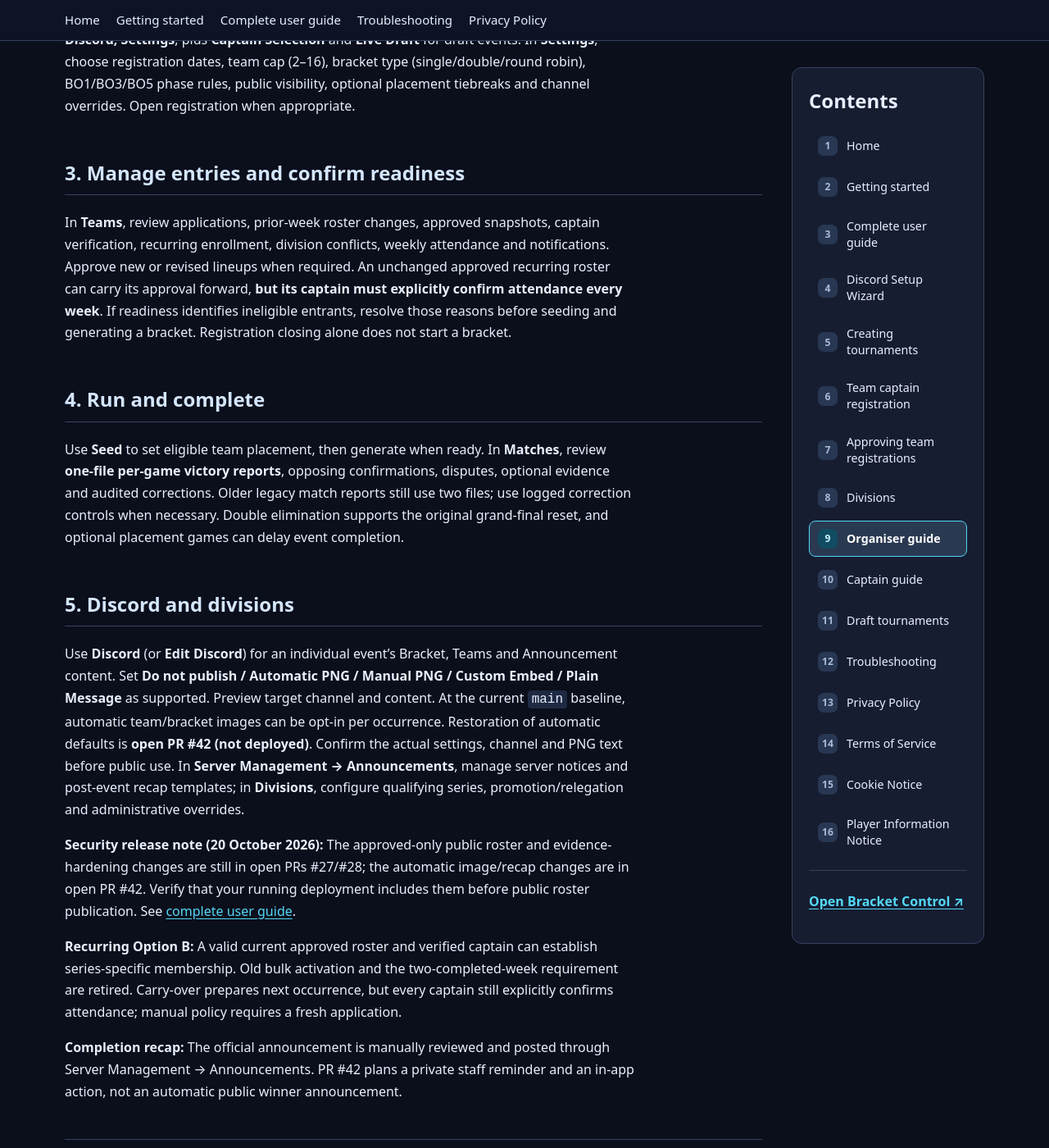
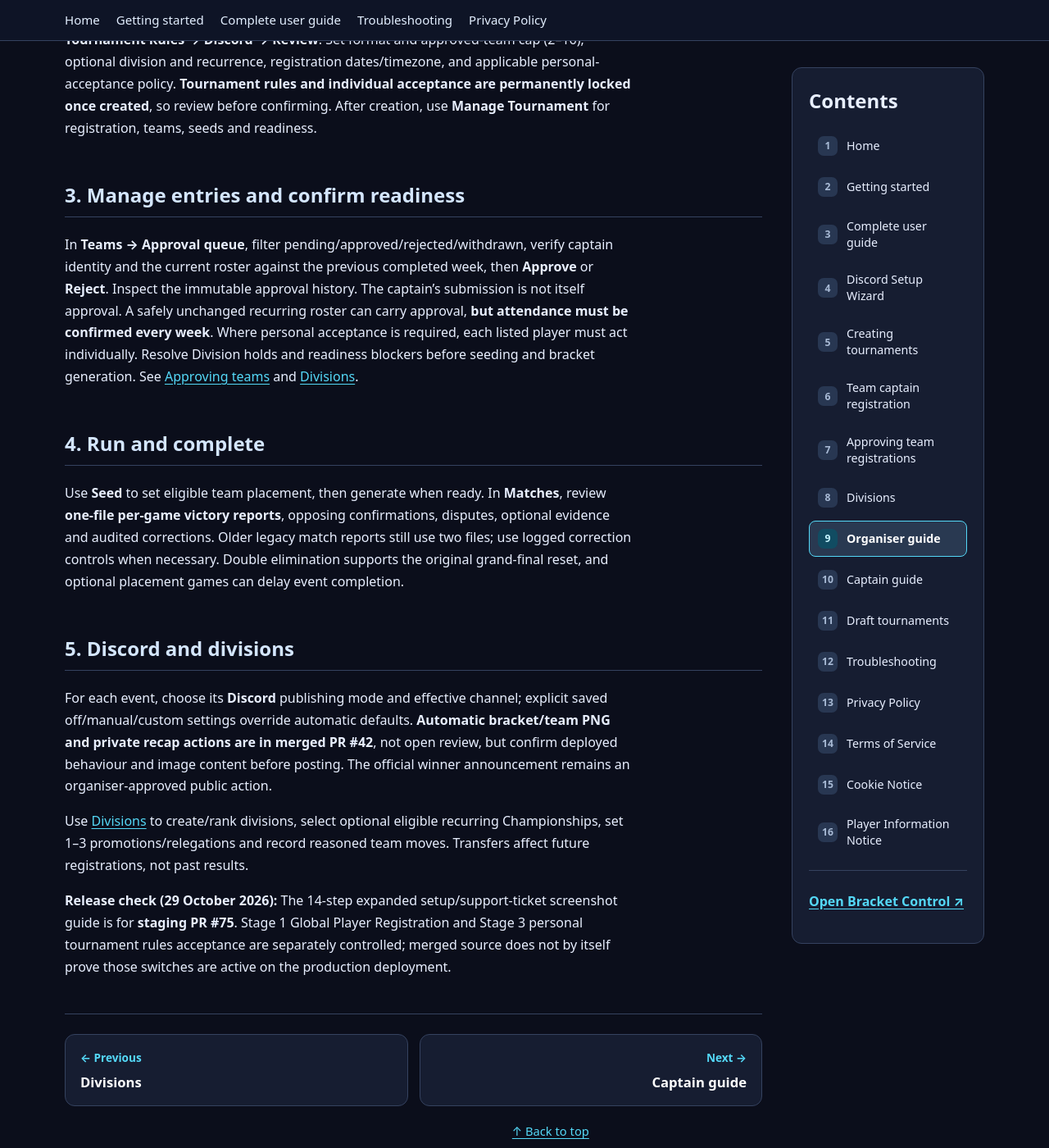
Before and after one commit to dev-dyly/bracket-control-wiki, a Jekyll site: the page built from guides/organisers.md, in a window 1280 px wide and 1400 px high, scrolled down 736 px. Shown: the whole window at 82% size. Built offline with Jekyll 4.4.1, drawn with Linux system fonts in a browser that asks for light colours; some of the changed text lies outside the part shown.

Commit message:
docs: cross-link focused workflow guides in guides/organisers.md

```diff
--- a/guides/organisers.md
+++ b/guides/organisers.md
@@ -7,15 +7,15 @@ permalink: /guides/organisers/
 
 ## 1. Configure the community
 
-In **Your Discord servers**, choose **Server settings**. Review timezone and organiser roles. In **Server Management → Discord Settings (Global)**, choose registration, approval, teams, bracket, results, standings and draft voice channels. Check the bot has channel access and the necessary voice-management permissions. Tournament-specific channels can override global defaults.
+Select **Your Discord servers** and open the applicable [Setup Wizard]({{ '/guides/server-setup/' | relative_url }}) or **Server settings**. The merged Stage 2 wizard is feature-gated; the expanded **14-step automatic/manual wizard and native support tickets are only in open, staging PR #75** at this review. Global Player Registration and Team Registration are separate. Check effective staff-only approval permissions, registered-role hierarchy, timezone and channel overrides before applying. An interrupted setup uses the saved-plan recovery rather than duplicate resource creation.
 
 ## 2. Create an event
 
-Go to **Dashboard** and create a standalone or recurring series/event. For the selected occurrence, open **Manage Tournament**. Its tabs are **Overview, Teams, Matches, Seed, Discord, Settings**, plus **Captain Selection** and **Live Draft** for draft events. In **Settings**, choose registration dates, team cap (2–16), bracket type (single/double/round robin), BO1/BO3/BO5 phase rules, public visibility, optional placement tiebreaks and channel overrides. Open registration when appropriate.
+Follow [Creating tournaments]({{ '/guides/tournament-creation/' | relative_url }}): **Dashboard → + Create tournament → Basics → Schedule → Tournament Rules → Discord → Review**. Set format and approved-team cap (2–16), optional division and recurrence, registration dates/timezone, and applicable personal-acceptance policy. **Tournament rules and individual acceptance are permanently locked once created**, so review before confirming. After creation, use **Manage Tournament** for registration, teams, seeds and readiness.
 
 ## 3. Manage entries and confirm readiness
 
-In **Teams**, review applications, prior-week roster changes, approved snapshots, captain verification, recurring enrollment, division conflicts, weekly attendance and notifications. Approve new or revised lineups when required. An unchanged approved recurring roster can carry its approval forward, **but its captain must explicitly confirm attendance every week**. If readiness identifies ineligible entrants, resolve those reasons before seeding and generating a bracket. Registration closing alone does not start a bracket.
+In **Teams → Approval queue**, filter pending/approved/rejected/withdrawn, verify captain identity and the current roster against the previous completed week, then **Approve** or **Reject**. Inspect the immutable approval history. The captain's submission is not itself approval. A safely unchanged recurring roster can carry approval, **but attendance must be confirmed every week**. Where personal acceptance is required, each listed player must act individually. Resolve Division holds and readiness blockers before seeding and bracket generation. See [Approving teams]({{ '/guides/team-approvals/' | relative_url }}) and [Divisions]({{ '/guides/divisions/' | relative_url }}).
 
 ## 4. Run and complete
 
@@ -23,10 +23,8 @@ Use **Seed** to set eligible team placement, then generate when ready. In **Matc
 
 ## 5. Discord and divisions
 
-Use **Discord** (or **Edit Discord**) for an individual event's Bracket, Teams and Announcement content. Set **Do not publish / Automatic PNG / Manual PNG / Custom Embed / Plain Message** as supported. Preview target channel and content. At the current `main` baseline, automatic team/bracket images can be opt-in per occurrence. Restoration of automatic defaults is **open PR #42 (not deployed)**. Confirm the actual settings, channel and PNG text before public use. In **Server Management → Announcements**, manage server notices and post-event recap templates; in **Divisions**, configure qualifying series, promotion/relegation and administrative overrides.
+For each event, choose its **Discord** publishing mode and effective channel; explicit saved off/manual/custom settings override automatic defaults. **Automatic bracket/team PNG and private recap actions are in merged PR #42**, not open review, but confirm deployed behaviour and image content before posting. The official winner announcement remains an organiser-approved public action.
 
-**Security release note (20 October 2026):** The approved-only public roster and evidence-hardening changes are still in open PRs #27/#28; the automatic image/recap changes are in open PR #42. Verify that your running deployment includes them before public roster publication. See [complete user guide]({{ '/guides/user-guide/' | relative_url }}).
+Use [Divisions]({{ '/guides/divisions/' | relative_url }}) to create/rank divisions, select optional eligible recurring Championships, set 1–3 promotions/relegations and record reasoned team moves. Transfers affect future registrations, not past results.
 
-**Recurring Option B:** A valid current approved roster and verified captain can establish series-specific membership. Old bulk activation and the two-completed-week requirement are retired. Carry-over prepares next occurrence, but every captain still explicitly confirms attendance; manual policy requires a fresh application.
-
-**Completion recap:** The official announcement is manually reviewed and posted through Server Management → Announcements. PR #42 plans a private staff reminder and an in-app action, not an automatic public winner announcement.
+**Release check (29 October 2026):** The 14-step expanded setup/support-ticket screenshot guide is for **staging PR #75**. Stage 1 Global Player Registration and Stage 3 personal tournament rules acceptance are separately controlled; merged source does not by itself prove those switches are active on the production deployment.
```
